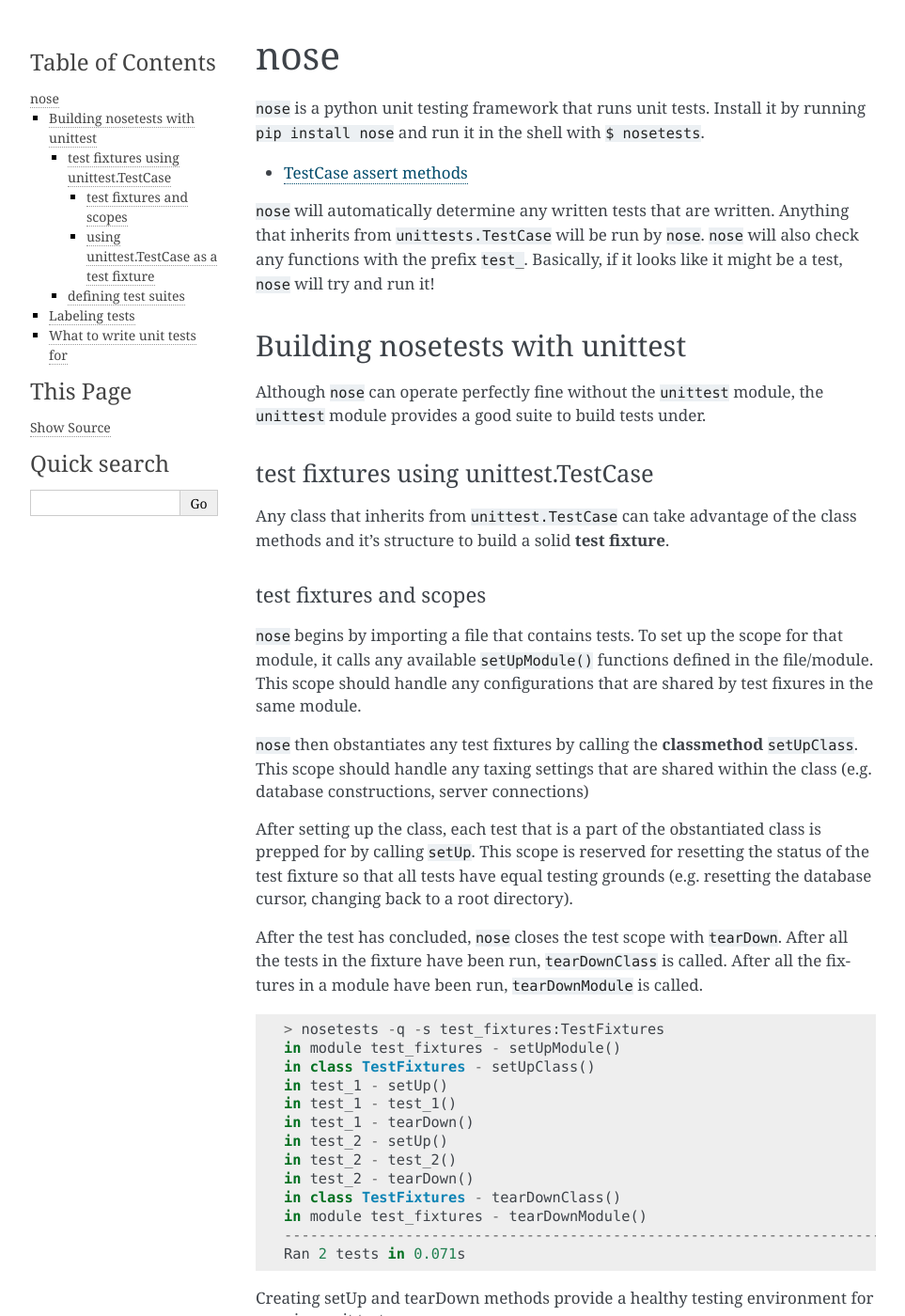
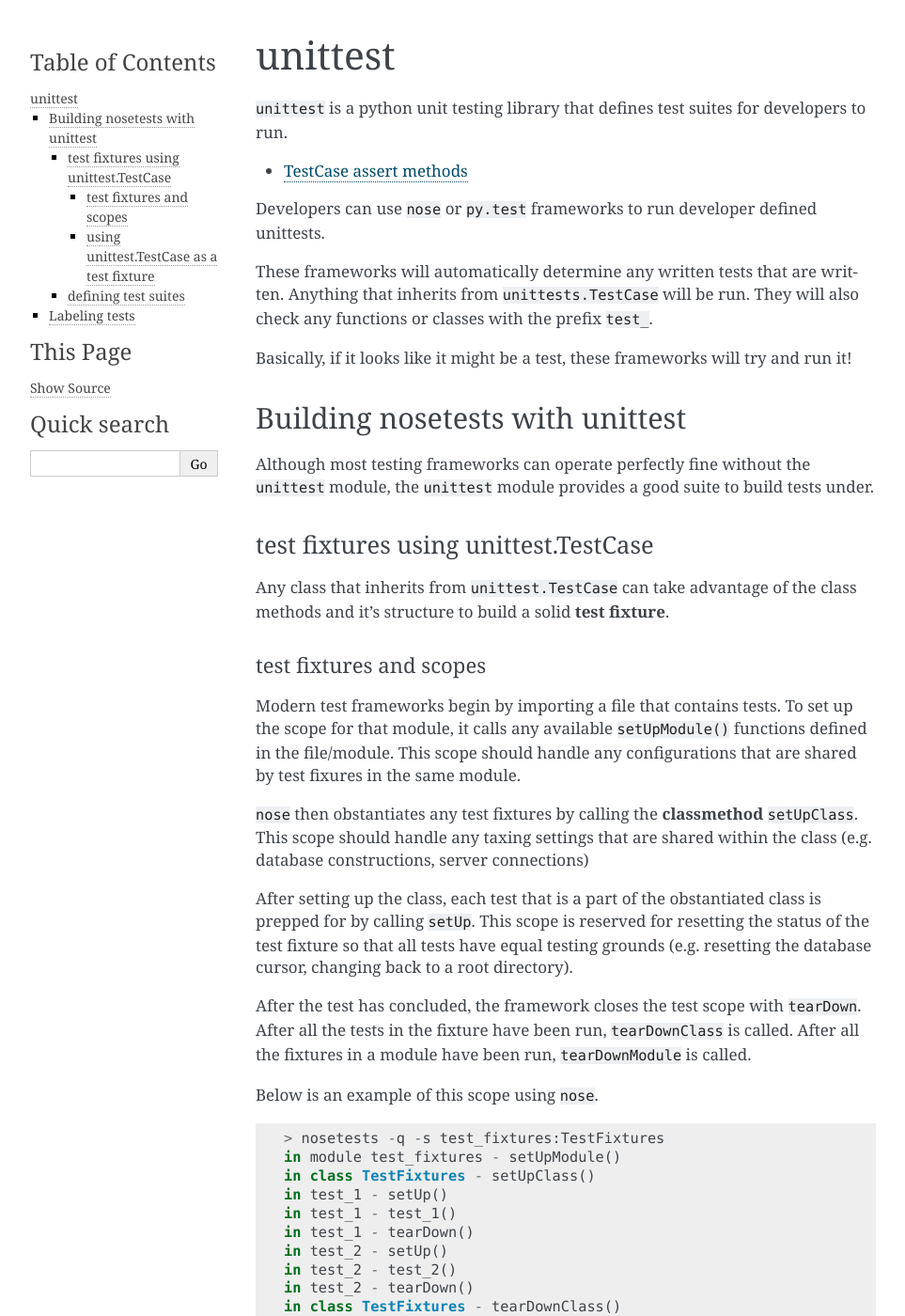
Before and after one commit to MaxwellGBrown/notebook, a Sphinx documentation site: the page built from docs/source/python_libraries/unittest.rst, in a window 1280 px wide and 1400 px high. Shown: the whole window at 94% size, without its empty margins (148-1111 px from the left). Built offline with Sphinx 7.4.7, drawn with Linux system fonts in a browser that asks for light colours; pages that are not in the unit, such as notebooks, are missing from menus; some of the changed text lies outside the part shown.

Commit message:
moved, updated, and renamed nose to unittest

```diff
--- a/docs/source/index.rst
+++ b/docs/source/index.rst
@@ -18,6 +18,7 @@ Python Libraries
    python_libraries/fabric
    python_libraries/mailthon
    python_libraries/mako
+   python_libraries/unittest
 
 
 Indices and tables
--- a/docs/source/python_libraries/nose/nose.rst
+++ b/docs/source/python_libraries/unittest.rst
@@ -1,21 +1,24 @@
-====
-nose
-====
+========
+unittest
+========
 
-``nose`` is a python unit testing framework that runs unit tests. Install it by running ``pip install nose`` and run it in the shell with ``$ nosetests``.
+``unittest`` is a python unit testing library that defines test suites for developers to run.
 
 .. toctree::
     :maxdepth: 1
-    :glob:
 
-    ./*/*
+    examples/unittest_assert_methods/unittest_assert_methods
 
-``nose`` will automatically determine any written tests that are written. Anything that inherits from ``unittests.TestCase`` will be run by ``nose``. ``nose`` will also check any functions with the prefix ``test_``. Basically, if it looks like it might be a test, ``nose`` will try and run it!
+Developers can use ``nose`` or ``py.test`` frameworks to run developer defined unittests.
+
+These frameworks will automatically determine any written tests that are written. Anything that inherits from ``unittests.TestCase`` will be run. They will also check any functions or classes with the prefix ``test_``.
+
+Basically, if it looks like it might be a test, these frameworks will try and run it!
 
 Building nosetests with unittest
 --------------------------------
 
-Although ``nose`` can operate perfectly fine without the ``unittest`` module, the ``unittest`` module provides a good suite to build tests under.
+Although most testing frameworks can operate perfectly fine without the ``unittest`` module, the ``unittest`` module provides a good suite to build tests under.
 
 test fixtures using unittest.TestCase
 ~~~~~~~~~~~~~~~~~~~~~~~~~~~~~~~~~~~~~
@@ -24,13 +27,15 @@ Any class that inherits from ``unittest.TestCase`` can take advantage of the cla
 test fixtures and scopes
 ++++++++++++++++++++++++
 
-``nose`` begins by importing a file that contains tests. To set up the scope for that module, it calls any available ``setUpModule()`` functions defined in the file/module. This scope should handle any configurations that are shared by test fixures in the same module.
+Modern test frameworks begin by importing a file that contains tests. To set up the scope for that module, it calls any available ``setUpModule()`` functions defined in the file/module. This scope should handle any configurations that are shared by test fixures in the same module.
 
 ``nose`` then obstantiates any test fixtures by calling the **classmethod** ``setUpClass``. This scope should handle any taxing settings that are shared within the class (e.g. database constructions, server connections)
 
 After setting up the class, each test that is a part of the obstantiated class is prepped for by calling ``setUp``. This scope is reserved for resetting the status of the test fixture so that all tests have equal testing grounds (e.g. resetting the database cursor, changing back to a root directory).
 
-After the test has concluded, ``nose`` closes the test scope with ``tearDown``. After all the tests in the fixture have been run, ``tearDownClass`` is called. After all the fixtures in a module have been run, ``tearDownModule`` is called.
+After the test has concluded, the framework closes the test scope with ``tearDown``. After all the tests in the fixture have been run, ``tearDownClass`` is called. After all the fixtures in a module have been run, ``tearDownModule`` is called.
+
+Below is an example of this scope using ``nose``.
 
 ::
 
@@ -59,9 +64,9 @@ For any other tests that aren't tested via assert statements, one can call ``Tes
 
 Below is an example of how using ``TestCase`` can provide a healthy environment to create unit tests:
 
-.. literalinclude:: basic_tests.py
+.. literalinclude:: examples/unittest_basic_tests/unittest_basic_tests.py
     :language: python
-    :caption: basic_tests.py
+    :caption: unittest_basic_tests.py
 
 Using ``nose``, the test cases within the test fixture are automatically detected. There's no work that has to be done to run the tests in the correct fashion.
 
@@ -100,7 +105,3 @@ Example:
       AssertionError: 'Not Testing' != 'Testing'
 
    ----------------------------------------------------------------------
-
-What to write unit tests for
-----------------------------
-This topic desires more time and attention than I currently have to explain to my future self...
```
Also changed, not shown: docs/source/python_libraries/examples/unittest_assert_methods/unittest_assert_methods.rst (renamed from docs/source/python_libraries/nose/assert_methods/assert_methods.rst), docs/source/python_libraries/examples/unittest_basic_tests/unittest_basic_tests.py (renamed from docs/source/python_libraries/nose/basic_tests.py).
